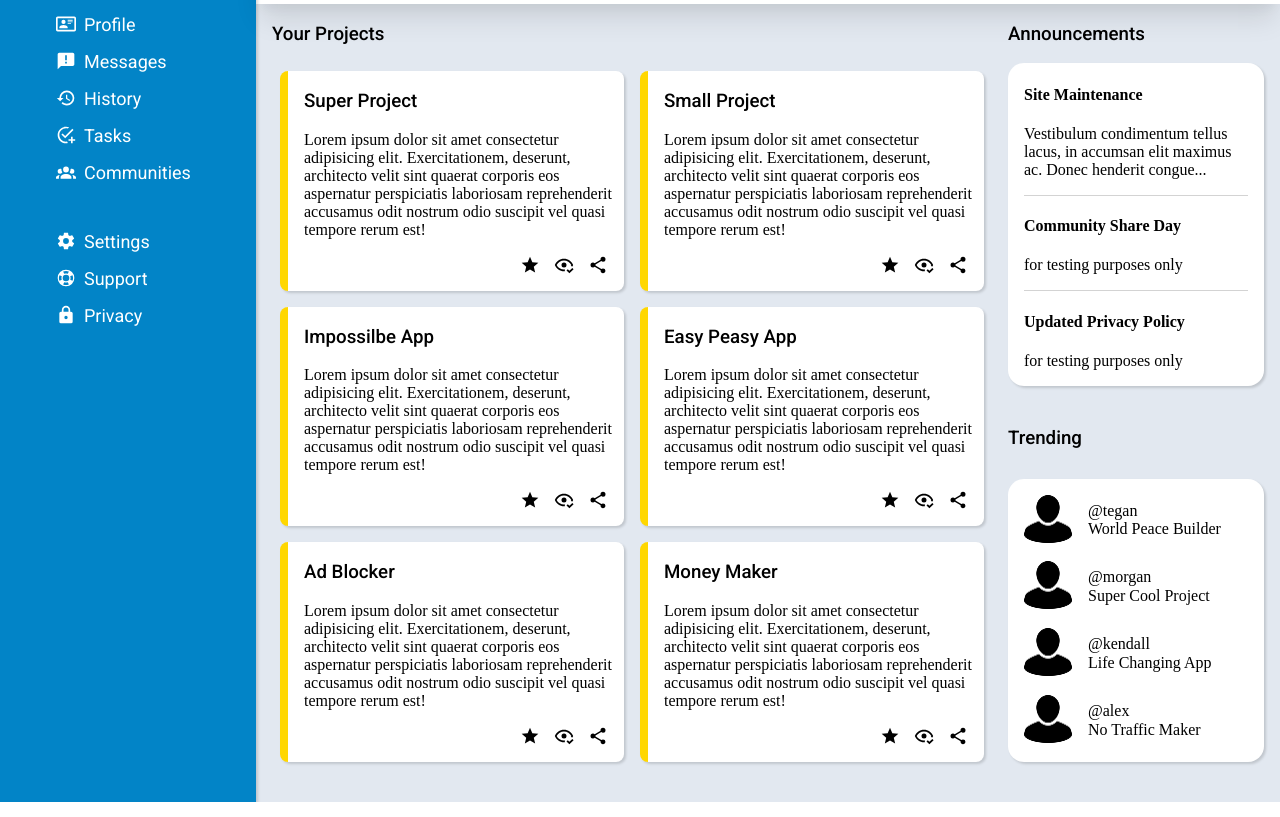
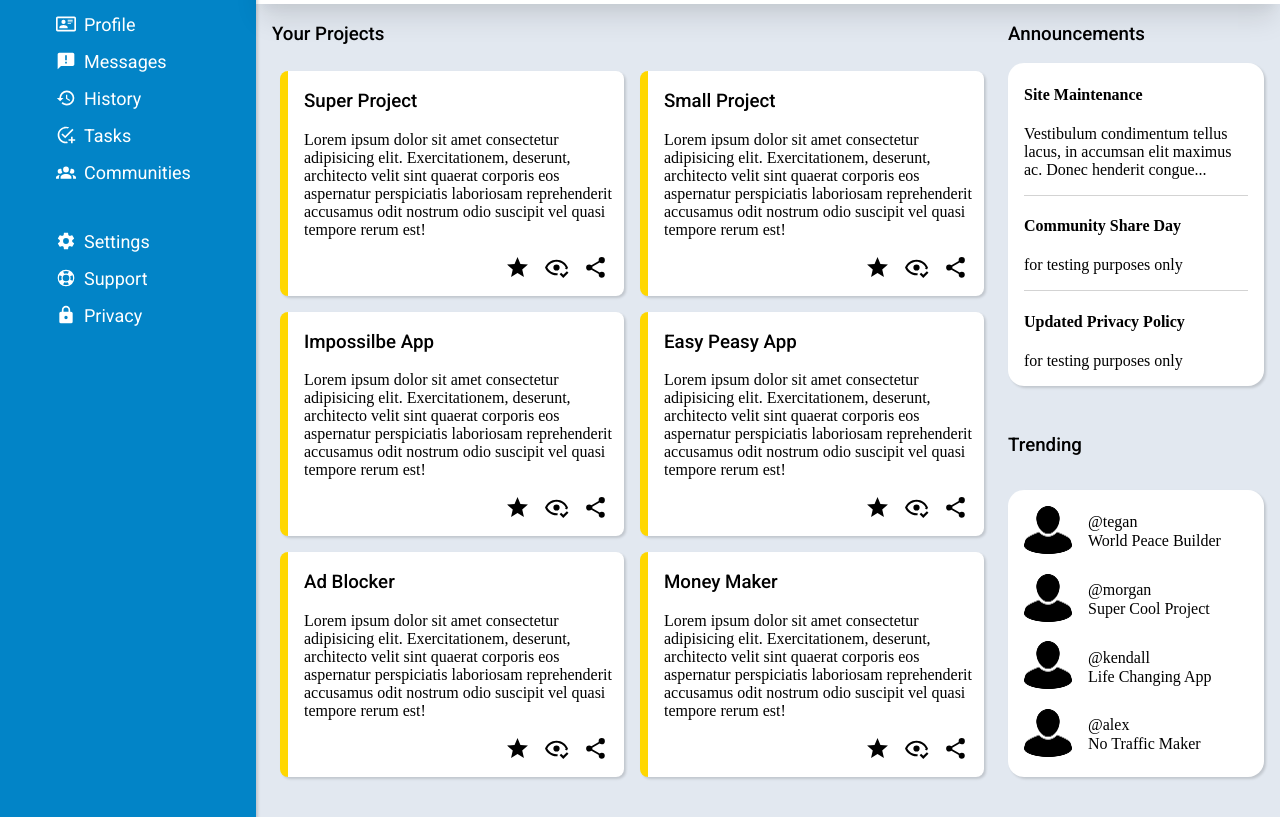
Before and after one commit to mihaib1/admin-dashboard, a plain HTML site: page index.html in a window 1280 px wide. Shown: the part 128-945 px from the top of the page. Drawn offline with Linux system fonts and the light colour scheme.

Commit message:
finishing touches

```diff
--- a/style.css
+++ b/style.css
@@ -1,7 +1,6 @@
 body{
     margin:0;
 }
-
 
 .container{
     display:grid;
@@ -278,8 +277,8 @@ object{
 }
 
 .card-svg{
-    width:20px;
-    height:20px;
+    width:25px;
+    height:25px;
     filter: brightness(0);
     padding-left:8px;
 }
@@ -288,4 +287,5 @@ object{
     display:flex;
     justify-content: flex-start;
     align-items:center;
+    padding-right:4px;
 }
```
